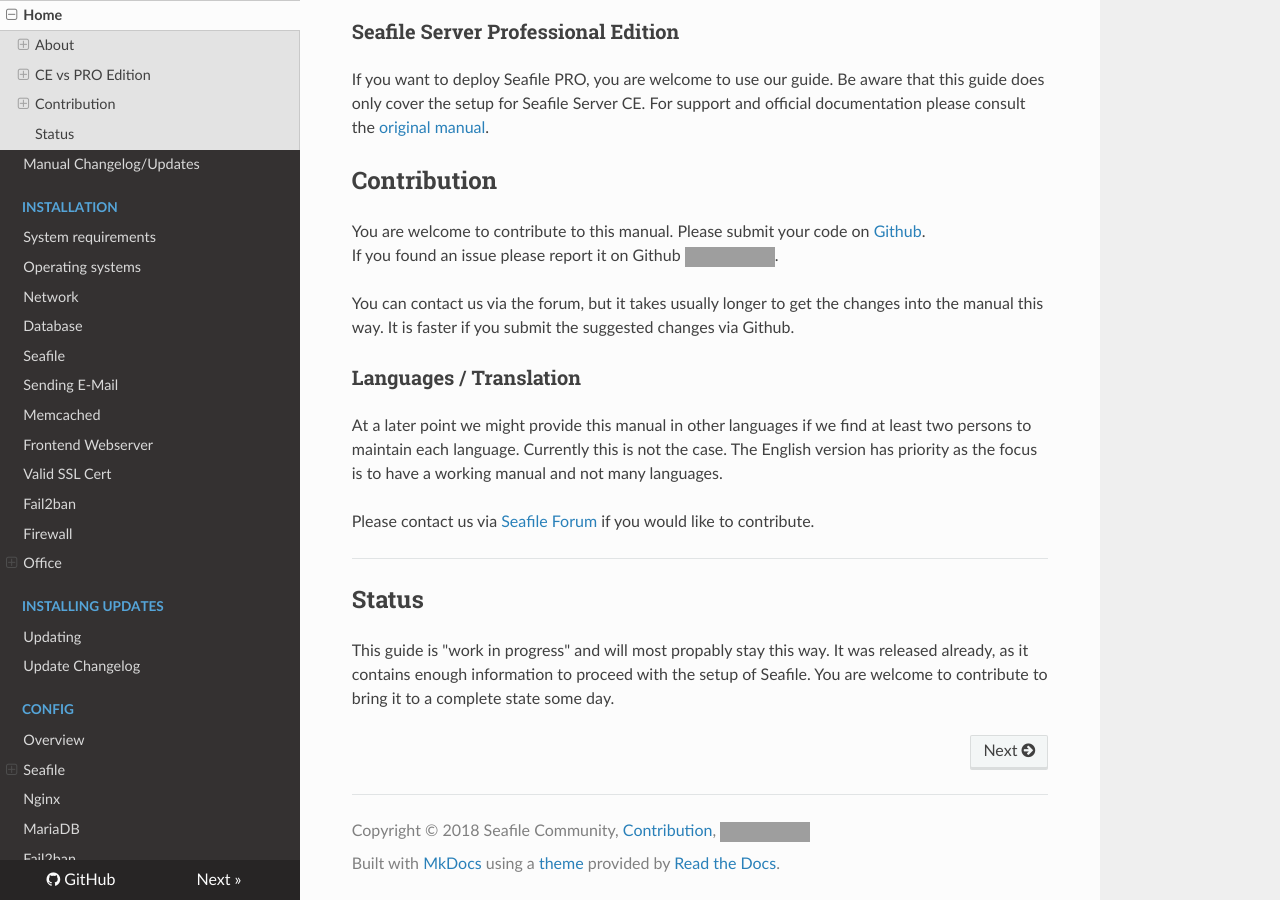
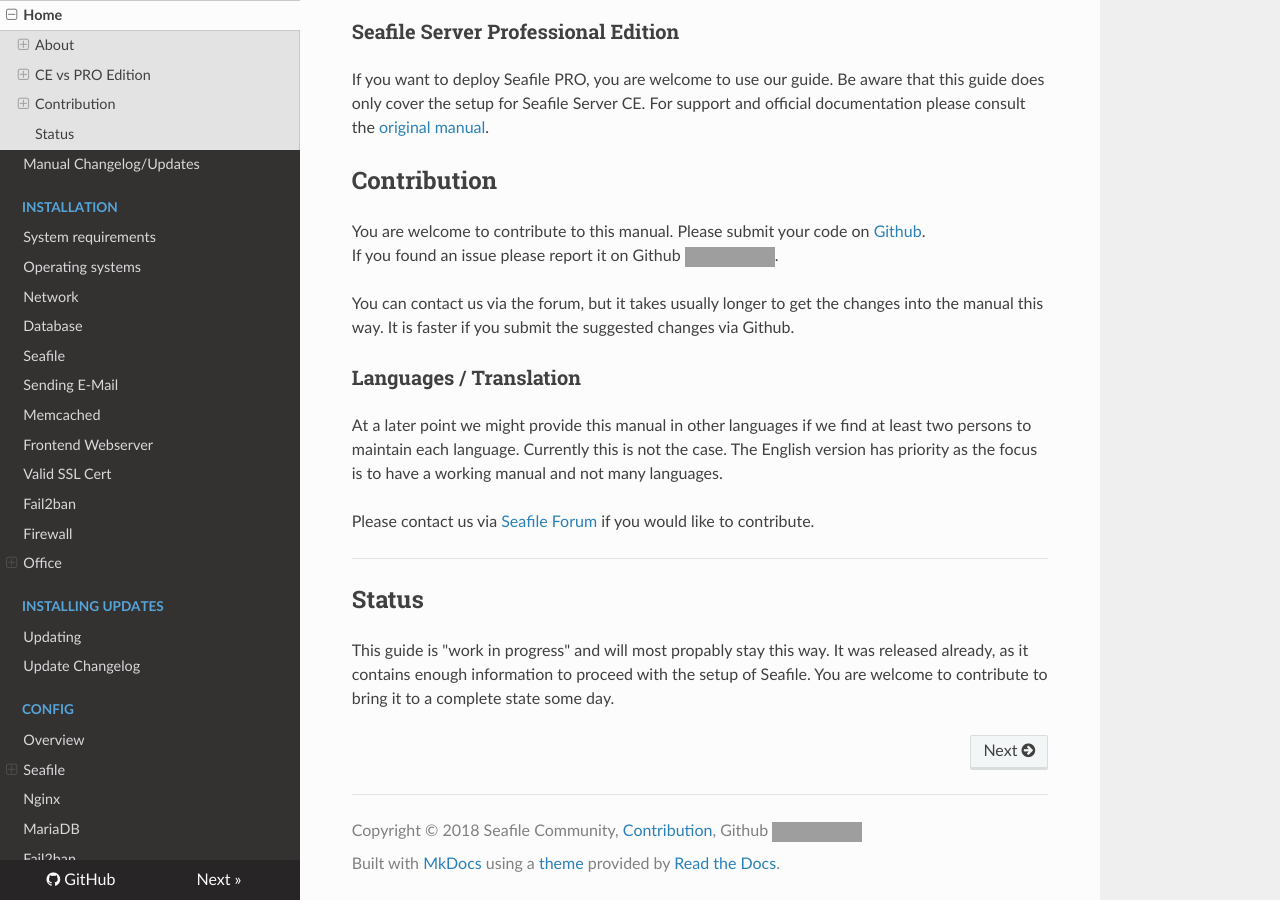
Before and after one commit to DerDanilo/seafile-community-manual, an MkDocs documentation site: the page built from docs/index.md, in a window 1280 px wide and 900 px high, scrolled down 1539 px. Built offline with MkDocs 1.6.1, drawn with Linux system fonts in a browser that asks for light colours; nearby versions of some CDN libraries; old or Windows-style settings are respelled for this version of MkDocs; grey boxes are pictures that could not be loaded.

Commit message:
Add github to footer

```diff
--- a/mkdocs.yml
+++ b/mkdocs.yml
@@ -59,4 +59,4 @@ markdown_extensions:
         permalink:
     - admonition:
 
-copyright: Copyright &copy; 2018 Seafile Community, <a href="/#contribution">Contribution</a>, <a href="https://github.com/DerDanilo/seafile-community-manual/issues"><img alt="GitHub issues" src="https://img.shields.io/github/issues/DerDanilo/seafile-community-manual.svg"></a>
+copyright: Copyright &copy; 2018 Seafile Community, <a href="/#contribution">Contribution</a>, Github <a href="https://github.com/DerDanilo/seafile-community-manual/issues"><img alt="GitHub issues" src="https://img.shields.io/github/issues/DerDanilo/seafile-community-manual.svg"></a>
```
